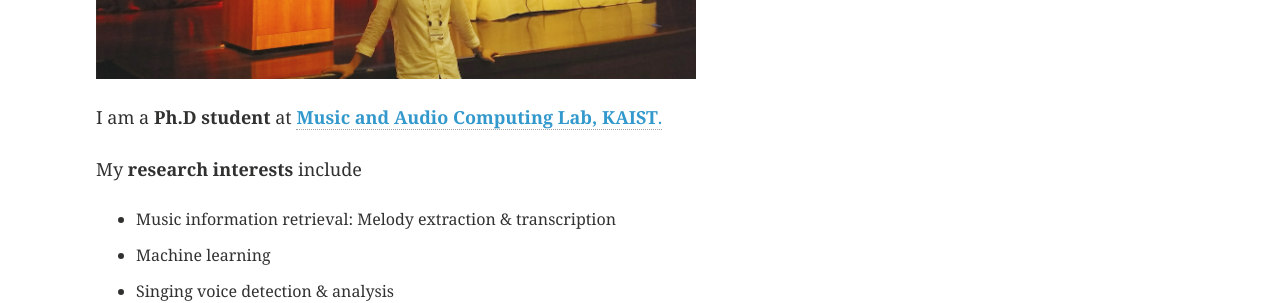
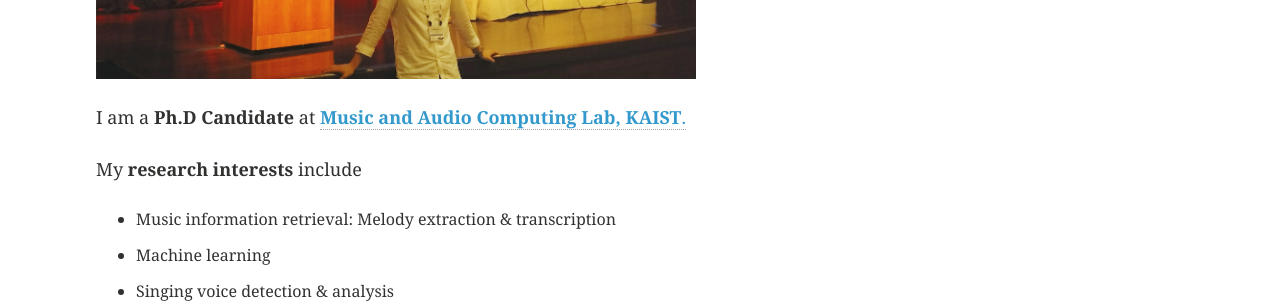
Before and after one commit to keums/keums.github.io, a Jekyll site: the page built from index.md, in a window 1280 px wide. Shown: the part 542-845 px from the top of the page. Built offline with Jekyll 4.4.1, drawn with Linux system fonts in a browser that asks for light colours.

Commit message:
Update index.md

```diff
--- a/index.md
+++ b/index.md
@@ -6,7 +6,7 @@ title: "about Keums"
 <hr />
 <img src="/images/keums.png"  width="600" height="300" >
 
-<p>I am a <b>Ph.D student</b> at <a href = "http://mac.kaist.ac.kr/index.html" target="_blank"><span style="color:#3399cc"> <b>Music and Audio Computing Lab, KAIST</b>.</span></a>
+<p>I am a <b>Ph.D Candidate</b> at <a href = "http://mac.kaist.ac.kr/index.html" target="_blank"><span style="color:#3399cc"> <b>Music and Audio Computing Lab, KAIST</b>.</span></a>
 <br>
 
 <p>My <b>research interests </b>include
```
